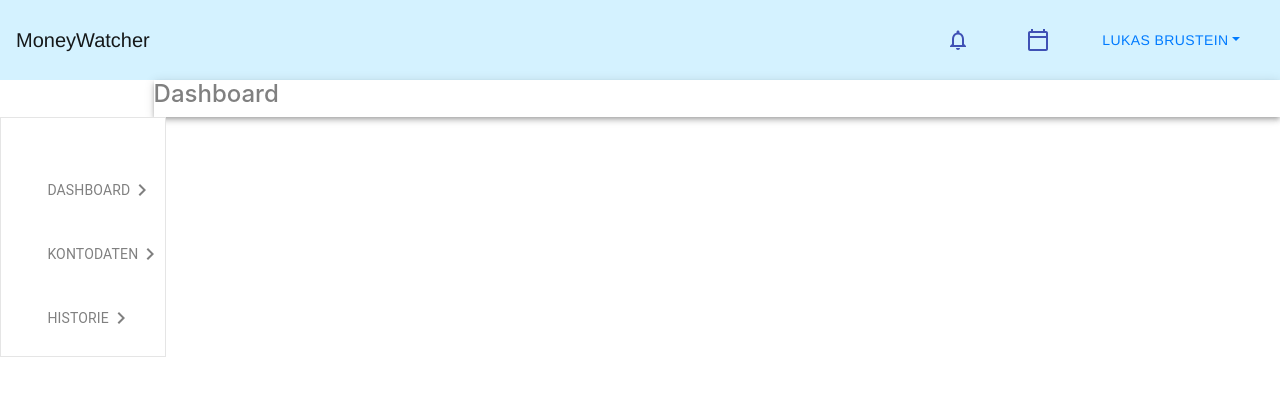
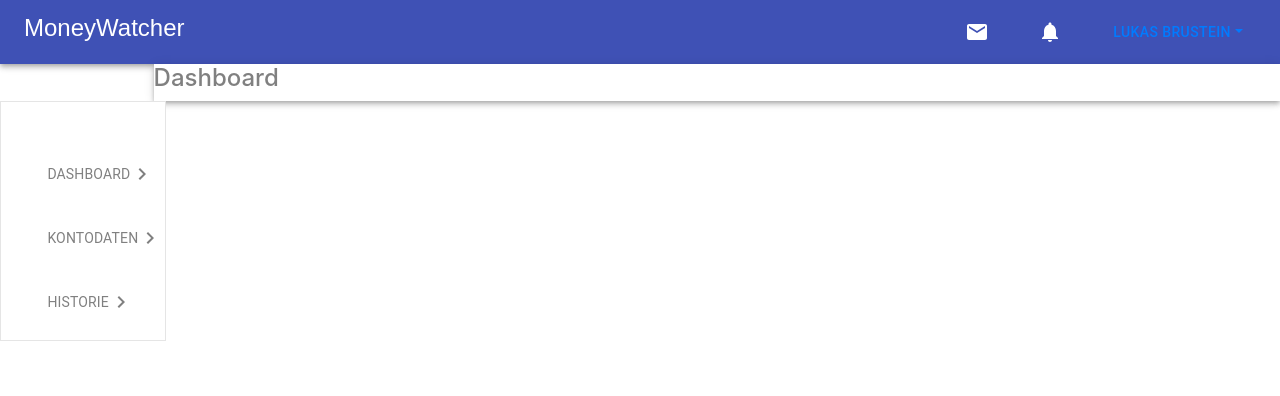
Before and after one commit to lukasBrustein/moneywatcher-project, a React (Create React App) app: page / in a window 1280 px wide. Shown: the top 396 px of the page. Built offline with nearby package versions, Linux system fonts and the light colour scheme.

Commit message:
Update Toolbar.js

```diff
--- a/src/components/Navigation/Toolbar/Toolbar.js
+++ b/src/components/Navigation/Toolbar/Toolbar.js
@@ -1,50 +1,36 @@
-import React from 'react';
-import Navbar from 'react-bootstrap/Navbar';
-import Nav from 'react-bootstrap/Nav';
+import React from "react";
+import AppBar from "@material-ui/core/AppBar";
+import Toolbar from "@material-ui/core/Toolbar";
+import Button from "@material-ui/core/Button";
+import IconButton from "@material-ui/core/IconButton";
+import MailIcon from '@material-ui/icons/Mail';
+import MenuIcon from "@material-ui/icons/Menu";
+import NotificationsIcon from '@material-ui/icons/Notifications';
+import Divider from '@material-ui/core/Divider';
 import NavDropdown from 'react-bootstrap/NavDropdown';
-import{ NavLink } from 'react-router-dom';
-import  Button  from '@material-ui/core/Button';
-import AccountCircleIcon from '@material-ui/icons/AccountCircle';
-import NotificationsOutlinedIcon from '@material-ui/icons/NotificationsOutlined';
-import IconButton from '@material-ui/core/IconButton';
-import CalendarTodayOutlinedIcon from '@material-ui/icons/CalendarTodayOutlined';
-import PowerSettingsNewOutlinedIcon from '@material-ui/icons/PowerSettingsNewOutlined';
+import Dropdown from 'react-bootstrap/Dropdown';
 import classes from './Toolbar.css';
 
-
-
 const toolbar = () => (
-    <header className="toolbar">
-        <Navbar bg="" expand="lg">
-  <Navbar.Brand href="./home" style={{fontFamily: 'Helvetica'}}>MoneyWatcher</Navbar.Brand>
-  <Navbar.Toggle aria-controls="basic-navbar-nav" />
-  <Navbar.Collapse id="basic-navbar-nav">
-    <Nav className="mr-auto">
-      <Nav.Link href="#header"></Nav.Link>
-    </Nav>
-    <Nav.Link href="/notifications">
-      <IconButton color="primary">
-            <NotificationsOutlinedIcon/>
-      </IconButton>
-    </Nav.Link>
-    <Nav.Link href="/calendar">
-      <IconButton color="primary">
-        <CalendarTodayOutlinedIcon />
-      </IconButton>
-    </Nav.Link>
-    <Button color="primary">
-      <NavDropdown title="Lukas Brustein" id="basic-nav-dropdown" style={{fontFamily: 'Helvetica'}}>
-        <Nav.Link href="/profile">
-           <NavDropdown.Item as= {Button}><AccountCircleIcon/>Profil</NavDropdown.Item>
-        </Nav.Link>
-        <NavDropdown.Divider />
-        <NavDropdown.Item as= {Button}><PowerSettingsNewOutlinedIcon />Logout</NavDropdown.Item>
-      </NavDropdown>
-      </Button>
-
-  </Navbar.Collapse>
-
-</Navbar>
-    </header>
+  <div>
+    <AppBar position="static" style={{maxWidth:"100%"}}>
+      <Toolbar>
+        <h4 style={{fontFamily:"Arial"}}>MoneyWatcher</h4>
+        <IconButton color="inherit" style={{marginLeft: '60vw', marginRight: '2vw'}}>
+          <MailIcon/>
+        </IconButton>
+        <IconButton color="inherit" style={{marginRight: '2vw'}}>
+          <NotificationsIcon />
+        </IconButton>
+        <Button>
+        <NavDropdown title="Lukas Brustein" id="nav-dropdown">
+          <NavDropdown.Item>Profil</NavDropdown.Item>
+          <NavDropdown.Divider />
+          <NavDropdown.Item>Logout</NavDropdown.Item>
+        </NavDropdown>
+        </Button>
+      </Toolbar>
+    </AppBar>
+  </div>
 )
 export default toolbar;
```
